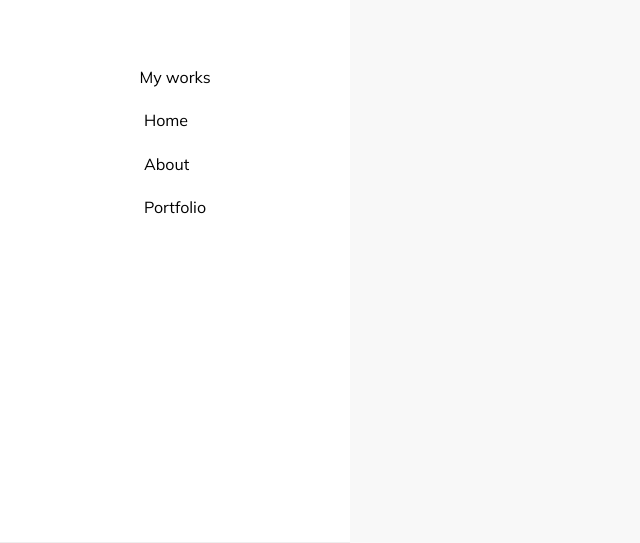
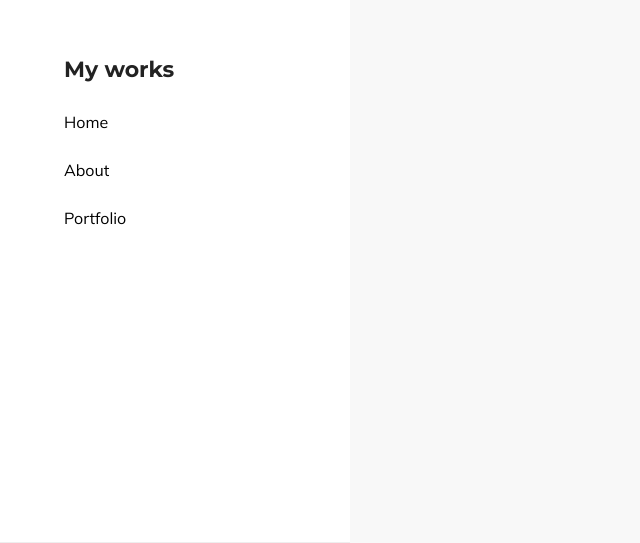
Before and after one commit to AlbaCasas/nextjs-portfolio, a Next.js app: page / in a window 1280 px wide. Shown: the part 257-800 px from the top of the page, without its empty margins (0-640 px from the left). Built offline with nearby package versions, Linux system fonts and the light colour scheme.

Commit message:
Add styles text nav

```diff
--- a/src/components/Nav/BurgerMenu/BurgerMenu.jsx
+++ b/src/components/Nav/BurgerMenu/BurgerMenu.jsx
@@ -15,7 +15,7 @@ const BurgerMenu = ({ isOpen, onBurgerClick, ...props }) => {
           position: "fixed",
           zIndex: -1,
           right: 0,
-          top: !isOpen ? "-108px" : "64px",
+          top: !isOpen ? "-120px" : "64px",
           transition: "top 1s ease",
         }}
       >
--- a/src/components/Nav/Menu/Menu.jsx
+++ b/src/components/Nav/Menu/Menu.jsx
@@ -1,14 +1,21 @@
 import React from "react";
 import { Flex } from "rebass";
 import { Box } from "rebass/styled-components";
+import Text from "../../Text";
 
 const Menu = ({ ...props }) => {
   return (
     <Box {...props}>
       <Flex sx={{ gap: "24px", flexDirection: "column" }}>
-        <Box>Home</Box>
-        <Box>About</Box>
-        <Box>Portfolio</Box>
+        <Box>
+          <Text>Home</Text>
+        </Box>
+        <Box>
+          <Text>About</Text>
+        </Box>
+        <Box>
+          <Text>Portfolio</Text>
+        </Box>
       </Flex>
     </Box>
   );
--- a/src/components/Nav/Nav.jsx
+++ b/src/components/Nav/Nav.jsx
@@ -1,5 +1,6 @@
 import { useState } from "react";
 import { Flex } from "rebass/styled-components";
+import Text from "../Text";
 import BurgerMenu from "./BurgerMenu";
 import Menu from "./Menu";
 
@@ -14,7 +15,7 @@ const Nav = () => {
     <Flex
       px={[4, null, 8]}
       py={3}
-      alignItems="center"
+      alignItems={["center", "center", "flex-start"]}
       height={["auto", null, "100vh"]}
       width={[1, null, 350]}
       flexDirection={["row", null, "column"]}
@@ -27,7 +28,7 @@ const Nav = () => {
         gap: "24px",
       }}
     >
-      My works
+      <Text variant="subheading">My works</Text>
       <BurgerMenu
         onBurgerClick={toggleBurger}
         isOpen={isOpen}
--- a/src/components/Text/Text.jsx
+++ b/src/components/Text/Text.jsx
@@ -0,0 +1,12 @@
+import React from "react";
+import { StyledText } from "./styled";
+
+const Text = ({ color, variant, children, ...props }) => {
+  return (
+    <StyledText color={color} variant={variant} {...props}>
+      {children}
+    </StyledText>
+  );
+};
+
+export default Text;
--- a/src/components/Text/index.js
+++ b/src/components/Text/index.js
@@ -0,0 +1 @@
+export { default } from "./Text";
--- a/src/components/Text/styled.js
+++ b/src/components/Text/styled.js
@@ -0,0 +1,55 @@
+import styled, { css } from "styled-components";
+
+const bodyCss = css`
+  font-size: 16px;
+  line-height: 24px;
+  font-weight: 400;
+  color: ${({ theme }) => theme.colors.gray};
+  font-family: ${({ theme }) => theme.fonts.body};
+`;
+
+const bodyItalicCss = css`
+  font-size: 16px;
+  line-height: 24px;
+  font-weight: 400;
+  color: ${({ theme }) => theme.colors.gray};
+  font-family: ${({ theme }) => theme.fonts.body};
+  font-style: "italic";
+`;
+
+const headingCss = css`
+  font-size: 55px;
+  font-weight: 800;
+  text-transform: uppercase;
+  color: ${({ theme }) => theme.colors.primary};
+  line-height: 1.4;
+  font-family: ${({ theme }) => theme.fonts.heading};
+`;
+
+const subHeadingCss = css`
+  font-weight: 700;
+  font-size: 22px;
+  color: ${({ theme }) => theme.colors.primary};
+  line-height: 1.4;
+  font-family: ${({ theme }) => theme.fonts.heading};
+`;
+
+export const StyledText = styled.span`
+  display: inline-block;
+  text-decoration: none;
+  margin: 0;
+  ${({ variant }) => {
+    switch (variant) {
+      case "heading":
+        return headingCss;
+      case "subheading":
+        return subHeadingCss;
+      case "Italic":
+        return bodyItalicCss;
+      default:
+        return bodyCss;
+    }
+  }}
+  color: ${({ color }) => color};
+  width: fit-content;
+`;
```
